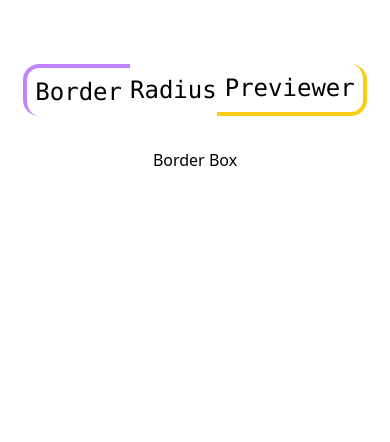
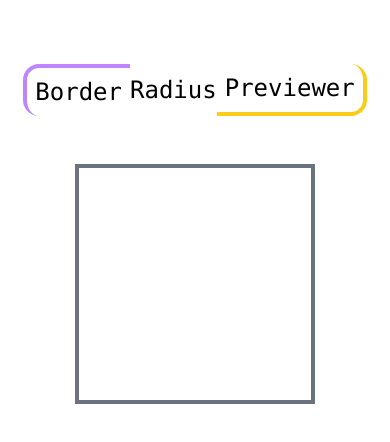
Before and after one commit to sarmaakondi/border-radius-previewer, a React (Vite) app: page / in a window 390 px wide. Shown: the top 442 px of the page. Built offline with nearby package versions, Linux system fonts and the light colour scheme.

Commit message:
Define responsive width and height for BorderBox component

```diff
--- a/src/BorderBox.jsx
+++ b/src/BorderBox.jsx
@@ -1,5 +1,9 @@
 function BorderBox() {
-    return <h1>Border Box</h1>;
+    return (
+        <div className="flex items-center justify-center mt-4">
+            <div className="border-4 border-gray-500 w-60 h-60 md:w-80 md:h-80 lg:w-96 lg:h-96"></div>
+        </div>
+    );
 }
 
 export default BorderBox;
```
